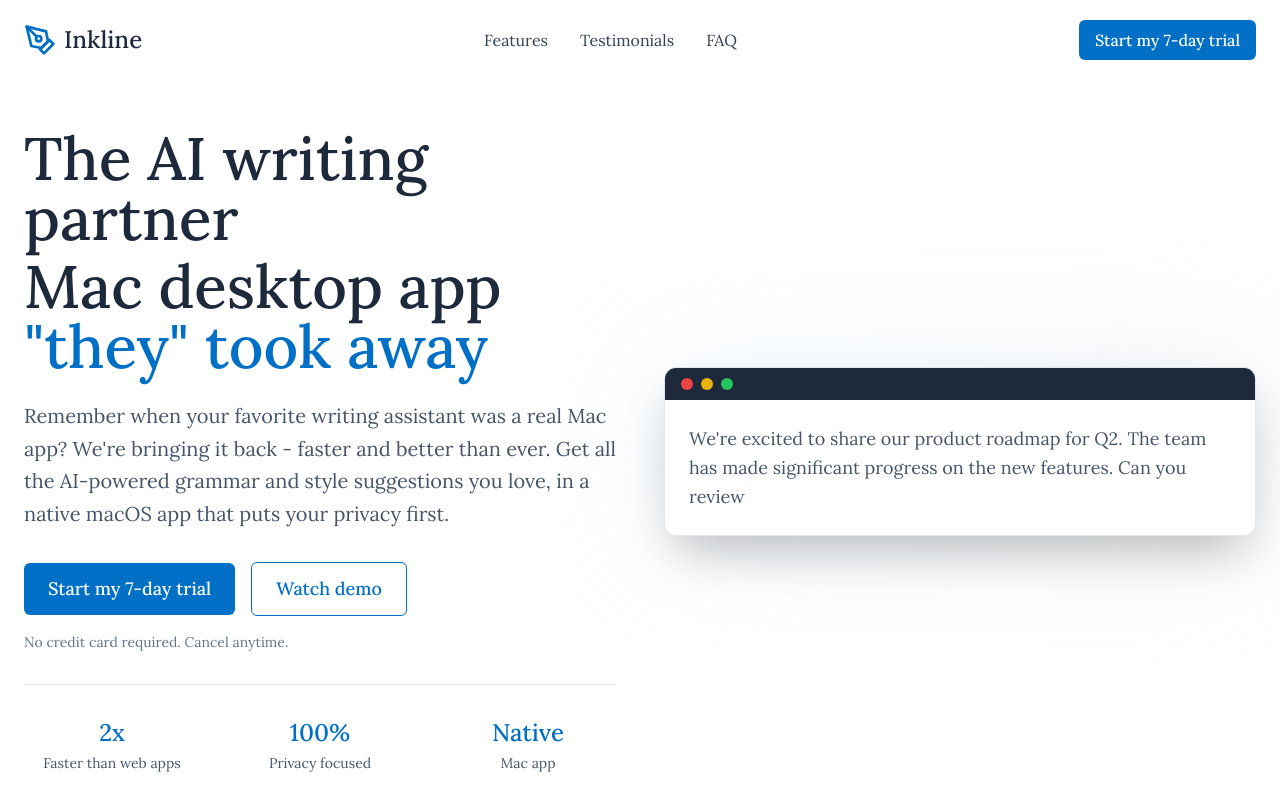
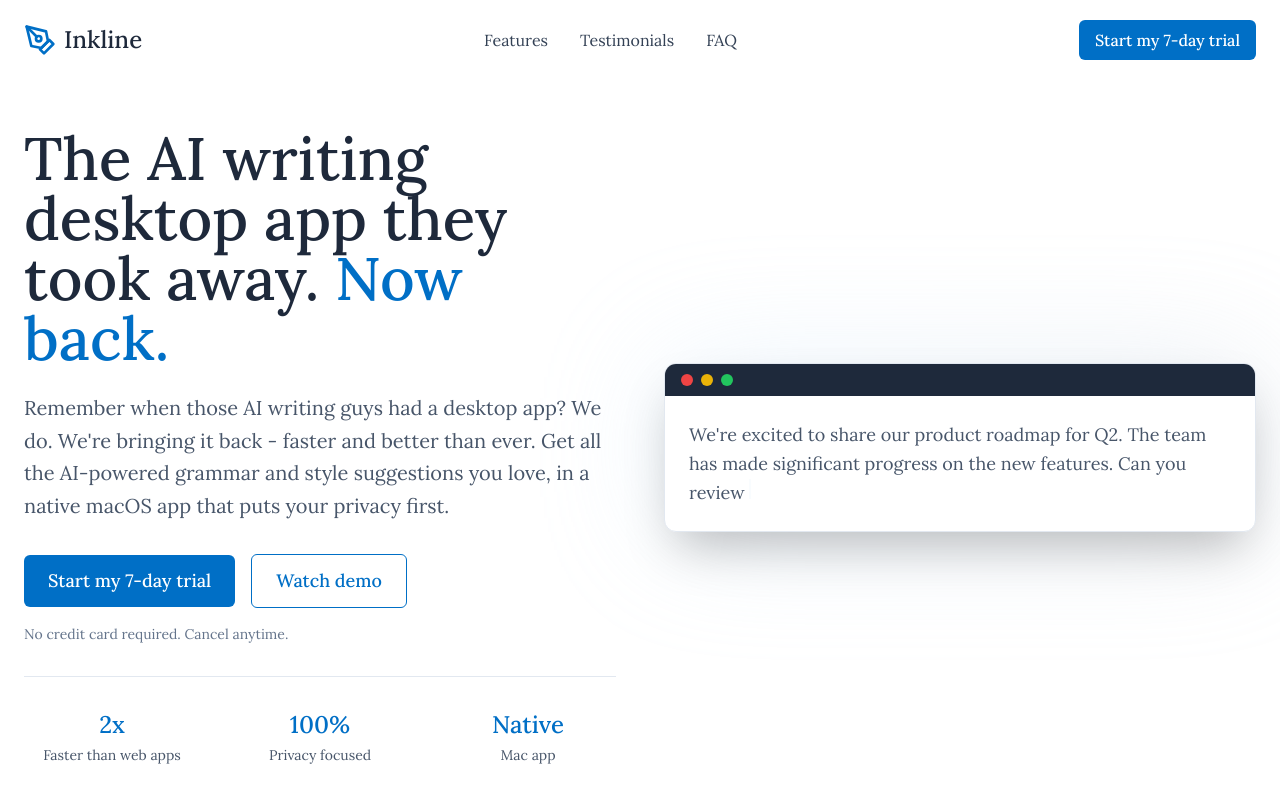
Before and after one commit to jgdeutsch/inkline, a React (Vite) app: page / in a window 1280 px wide. Shown: the top 800 px of the page. Built offline with nearby package versions, Linux system fonts and the light colour scheme; a web font is replaced by a local one.

Commit message:
Update hero text

```diff
--- a/src/components/Hero.tsx
+++ b/src/components/Hero.tsx
@@ -33,13 +33,12 @@
         <div className="grid grid-cols-1 lg:grid-cols-2 gap-12 items-center">
           <div className="order-2 lg:order-1">
             <h1 className="text-4xl md:text-5xl lg:text-6xl font-serif font-medium text-slate-800 leading-tight">
-              The AI writing partner
-              <span className="block mt-2">Mac desktop app
-              <span className="text-primary-600"> "they" took away</span></span>
+              The AI writing desktop app they took away.
+              <span className="text-primary-600"> Now back.</span>
             </h1>
 
             <p className="mt-6 text-xl text-slate-600 font-serif leading-relaxed">
-              Remember when your favorite writing assistant was a real Mac app? We're bringing it back -
+              Remember when those AI writing guys had a desktop app? We do. We're bringing it back -
               faster and better than ever. Get all the AI-powered grammar and style suggestions you love,
               in a native macOS app that puts your privacy first.
             </p>
```
Also changed, not shown: 2 other files (tests, documents, lock files or other folders).
